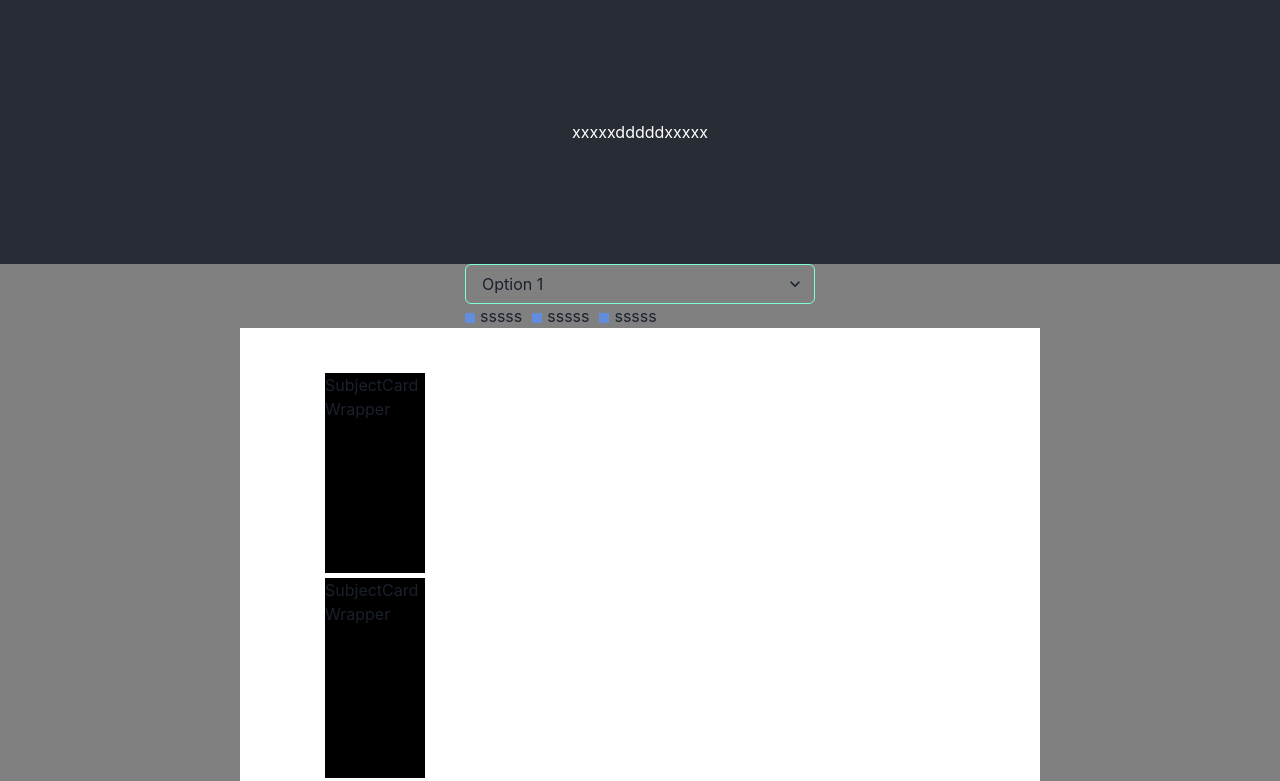
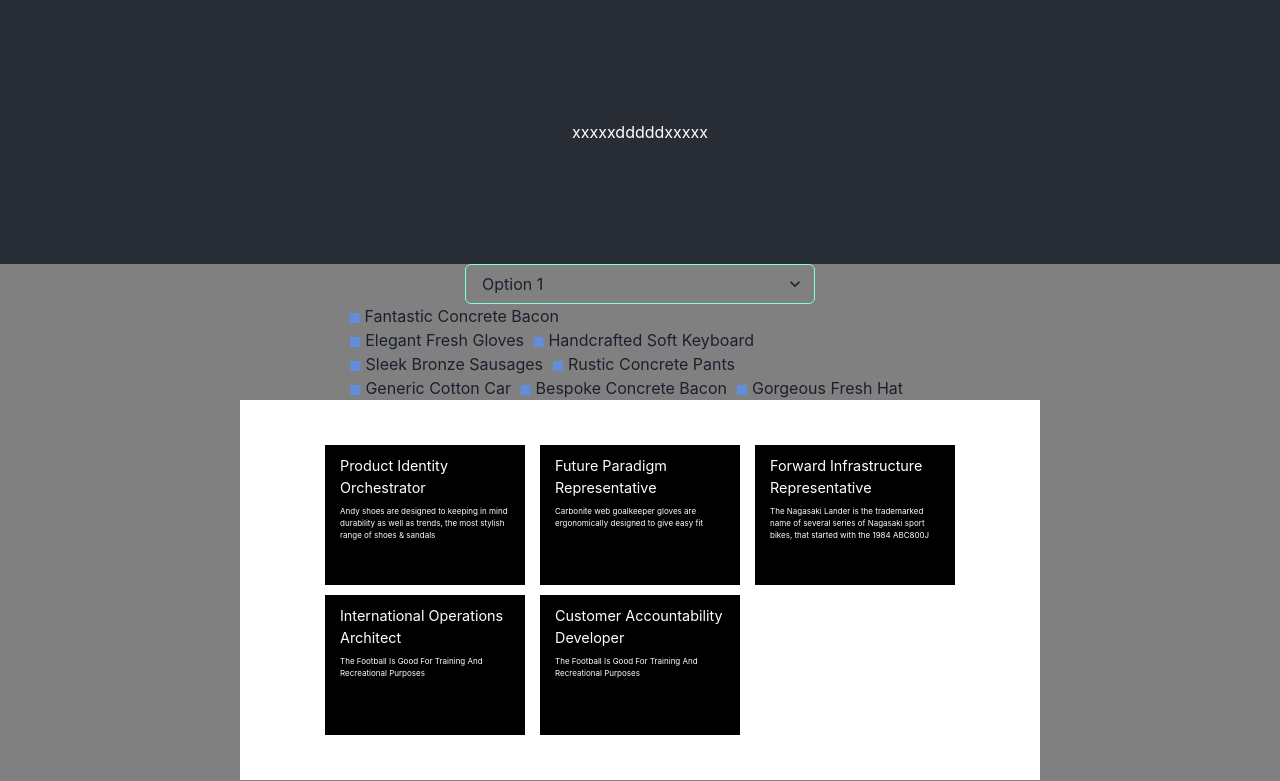
Before and after one commit to ethansnow2012/ethansnow2012.github.io, a React (Create React App) app: page / in a window 1280 px wide. Shown: the top 781 px of the page. Built offline with nearby package versions, Linux system fonts and the light colour scheme.

Commit message:
feat: fakeData flow && styles

```diff
--- a/package.json
+++ b/package.json
@@ -42,6 +42,7 @@
     "@chakra-ui/react": "^1.8.7",
     "@emotion/react": "^11.8.2",
     "@emotion/styled": "^11.8.1",
+    "@faker-js/faker": "^6.1.1",
     "framer-motion": "^5.6.0",
     "gh-pages": "^3.2.3",
     "react-helmet": "^6.1.0",
--- a/src/components/FilterTag/index.js
+++ b/src/components/FilterTag/index.js
@@ -2,6 +2,7 @@ import React from 'react'
 import styled from 'styled-components'
 const Styled = styled.div`
     position: relative;
+    min-width: max-content;
     &::before{
         content: '';
         width: 10px;
@@ -14,10 +15,10 @@ const Styled = styled.div`
     }
 `
 
-export function FilterTag({children}){
+export function FilterTag({children, tagData}){
     return (
         <Styled>
-            sssss
+            {tagData.name}
         </Styled>
     )
 }
--- a/src/components/FilterTagWrapper/index.js
+++ b/src/components/FilterTagWrapper/index.js
@@ -4,7 +4,11 @@ import {FilterTag , DefaultStyle} from 'components/FilterTag'
 const Styled = styled.div`
     display: flex;
     flex-gap: 2em;
+    flex-wrap: wrap;
+    transform:rotate(180deg);
+    justify-content: end;
     ${DefaultStyle}{
+        transform:rotate(180deg);
         margin-right: 10px;
     }
 `
@@ -13,9 +17,9 @@ export function FilterTagWrapper({children, data}){
     return (
         <Styled>
             {
-                data.map(()=>{
+                data.map((tagData)=>{
                     return (
-                        <FilterTag></FilterTag>
+                        <FilterTag tagData={tagData}></FilterTag>
                     )
                 })
             }
--- a/src/components/SubjectCard/index.js
+++ b/src/components/SubjectCard/index.js
@@ -4,15 +4,30 @@ import styled from 'styled-components'
 
 const Styled = styled.div`
     background: black;
-    width: 100px;
-    height: 200px;
+    width: 200px;
+    height: 140px;
     margin: 5px;
+    padding: 10px 15px;
+    color: white;
+    & .topic{
+        margin-bottom:7px;
+        font-size:0.9em;
+    }
+    & .description{
+        font-size:0.5em
+    }
 `
 
-export function SubjectCard({children}){
+export function SubjectCard({children, data}){
     return (
         <Styled>
-            SubjectCardWrapper
+            <div className='topic'>
+                {data.topic}
+            </div>
+            <div className='description'>
+                {data.description}
+            </div>
+
         </Styled>
     )
 }
--- a/src/components/SubjectCardWrapper/index.js
+++ b/src/components/SubjectCardWrapper/index.js
@@ -1,17 +1,28 @@
-import React from 'react'
+
+import React, {useState} from 'react'
 import styled from 'styled-components'
 import {SubjectCard , DefaultStyle} from 'components/SubjectCard'
 
+
 const Styled = styled.div`
-
+    //display: flex;
+    //flex-wrap: wrap;
+    display: grid;
+    grid-template-columns: auto auto auto;
+    justify-content: space-between;
 `
 
-export function SubjectCardWrapper({children}){
+export function SubjectCardWrapper({children, data}){
+    const [cardData, setCardData] = useState(data)
     return (
         <Styled>
-            <SubjectCard></SubjectCard>
-            <SubjectCard></SubjectCard>
-            <SubjectCard></SubjectCard>
+            {
+                cardData.map((dataEl)=>{
+                    return (
+                        <SubjectCard key={dataEl.id} data={dataEl} ></SubjectCard>
+                    )
+                })
+            }
         </Styled>
     )
 }
--- a/src/containers/MainPage/index.js
+++ b/src/containers/MainPage/index.js
@@ -3,18 +3,28 @@ import { Header, FilterTagWrapper, SubjectCardWrapper } from 'components'
 import {CSelect} from 'hoc/instance'
 import styled from 'styled-components'
 import { BaseContentSpacing } from 'containers/Functional'
+import { fakeTopics, fakeTags, fakeCategory } from 'testData/data'
+
 
 const Styled = styled.div`
     min-height: 100vh;
     background: var(--color-basic-background);
     .p-select-wrapper{
-        max-width:350px;
+        //max-width:350px;
         margin-left:auto;
         margin-right:auto;
     }
     .p-content-wrapper{
         background: white;
         padding: 5vmin 10vmin;
+    }
+    .p-select-wrapper-i1{
+        max-width:350px;
+        margin:auto;
+    }
+    .p-select-wrapper-i2{
+        max-width:600px;
+        margin:auto;
     }
 `
 
@@ -25,17 +35,24 @@ export function MainPage() {
             <Header></Header>
             <BaseContentSpacing>
                 <div className='p-select-wrapper'>
-                    <div>
+                    <div className='p-select-wrapper-i1'>
                         <CSelect>
-                            <option value='option1'>Option 1</option>
-                            <option value='option2'>Option 2</option>
-                            <option value='option3'>Option 3</option>
+                            {
+                                fakeCategory.data.map(()=>{
+                                    return (
+                                        <option value='option1'>Option 1</option>
+                                    )
+                                })
+                            }
                         </CSelect>
                     </div>
-                    <FilterTagWrapper data={[1,2,3]}></FilterTagWrapper>
+                    <div className='p-select-wrapper-i2'>
+                        <FilterTagWrapper data={fakeTags.data}></FilterTagWrapper>
+                    </div>
+
                 </div>
                 <div className='p-content-wrapper'>
-                    <SubjectCardWrapper></SubjectCardWrapper>
+                    <SubjectCardWrapper data={fakeTopics.data}></SubjectCardWrapper>
                 </div>
             </BaseContentSpacing>
         </Styled>
--- /dev/null
+++ b/src/testData/data.js
@@ -0,0 +1,149 @@
+import {faker} from '@faker-js/faker'
+
+let  fakeCategory = null
+let  fakeTags = null
+let  fakeTopics = null
+
+fakeTags = {
+    id: faker.datatype.uuid(),
+    data: [
+        {//0
+            id: faker.datatype.uuid(),
+            name: faker.commerce.productName(),
+            description: faker.commerce.productDescription()
+        },
+        {//1
+            id: faker.datatype.uuid(),
+            name: faker.commerce.productName(),
+            description: faker.commerce.productDescription()
+        },
+        {//2
+            id: faker.datatype.uuid(),
+            name: faker.commerce.productName(),
+            description: faker.commerce.productDescription()
+        },
+        {//3
+            id: faker.datatype.uuid(),
+            name: faker.commerce.productName(),
+            description: faker.commerce.productDescription()
+        },
+        {//4
+            id: faker.datatype.uuid(),
+            name: faker.commerce.productName(),
+            description: faker.commerce.productDescription()
+        },
+        {//5
+            id: faker.datatype.uuid(),
+            name: faker.commerce.productName(),
+            description: faker.commerce.productDescription()
+        },
+        {//6
+            id: faker.datatype.uuid(),
+            name: faker.commerce.productName(),
+            description: faker.commerce.productDescription()
+        },
+        {//7
+            id: faker.datatype.uuid(),
+            name: faker.commerce.productName(),
+            description: faker.commerce.productDescription()
+        }
+    ]
+}
+
+fakeCategory = {
+    id: faker.datatype.uuid(),
+    data: [
+        {
+            id: faker.datatype.uuid(),
+            name: 'Category One',
+            tags:[
+                fakeTags.data[3].id,
+                fakeTags.data[2].id,
+            ]
+        },
+        {
+            id: faker.datatype.uuid(),
+            name: 'Category Two',
+            tags:[
+                fakeTags.data[3].id,
+                fakeTags.data[4].id,
+                fakeTags.data[5].id,
+            ]
+        },
+        {
+            id: faker.datatype.uuid(),
+            name: 'Category Three',
+            tags:[
+                fakeTags.data[2].id,
+            ]
+        },
+        {
+            id: faker.datatype.uuid(),
+            name: 'Category Four',
+            tags:[
+                fakeTags.data[0].id,
+                fakeTags.data[1].id,
+                fakeTags.data[6].id,
+                fakeTags.data[7].id,
+            ]
+        }
+    ]
+}
+
+
+fakeTopics = {
+    id: faker.datatype.uuid(),
+    data: [
+        {
+            id: faker.datatype.uuid(),
+            topic: faker.name.jobTitle(),
+            description: faker.commerce.productDescription(),
+            tags:[
+                fakeTags.data[1].id,
+                fakeTags.data[2].id,
+            ]
+        },
+        {
+            id: faker.datatype.uuid(),
+            topic: faker.name.jobTitle(),
+            description: faker.commerce.productDescription(),
+            tags:[
+                fakeTags.data[0].id,
+                fakeTags.data[1].id,
+            ]
+        },
+        {
+            id: faker.datatype.uuid(),
+            topic: faker.name.jobTitle(),
+            description: faker.commerce.productDescription(),
+            tags:[
+                fakeTags.data[3].id,
+            ]
+        },
+        {
+            id: faker.datatype.uuid(),
+            topic: faker.name.jobTitle(),
+            description: faker.commerce.productDescription(),
+            tags:[
+                fakeTags.data[0].id,
+            ]
+        },
+        {
+            id: faker.datatype.uuid(),
+            topic: faker.name.jobTitle(),
+            description: faker.commerce.productDescription(),
+            tags:[
+                fakeTags.data[0].id,
+                fakeTags.data[1].id,
+                fakeTags.data[2].id,
+            ]
+        }
+    ]
+}
+
+
+export {
+    fakeTopics,
+    fakeTags,
+    fakeCategory
+}
```
Also changed, not shown: 1 other file (tests, documents, lock files or other folders).
